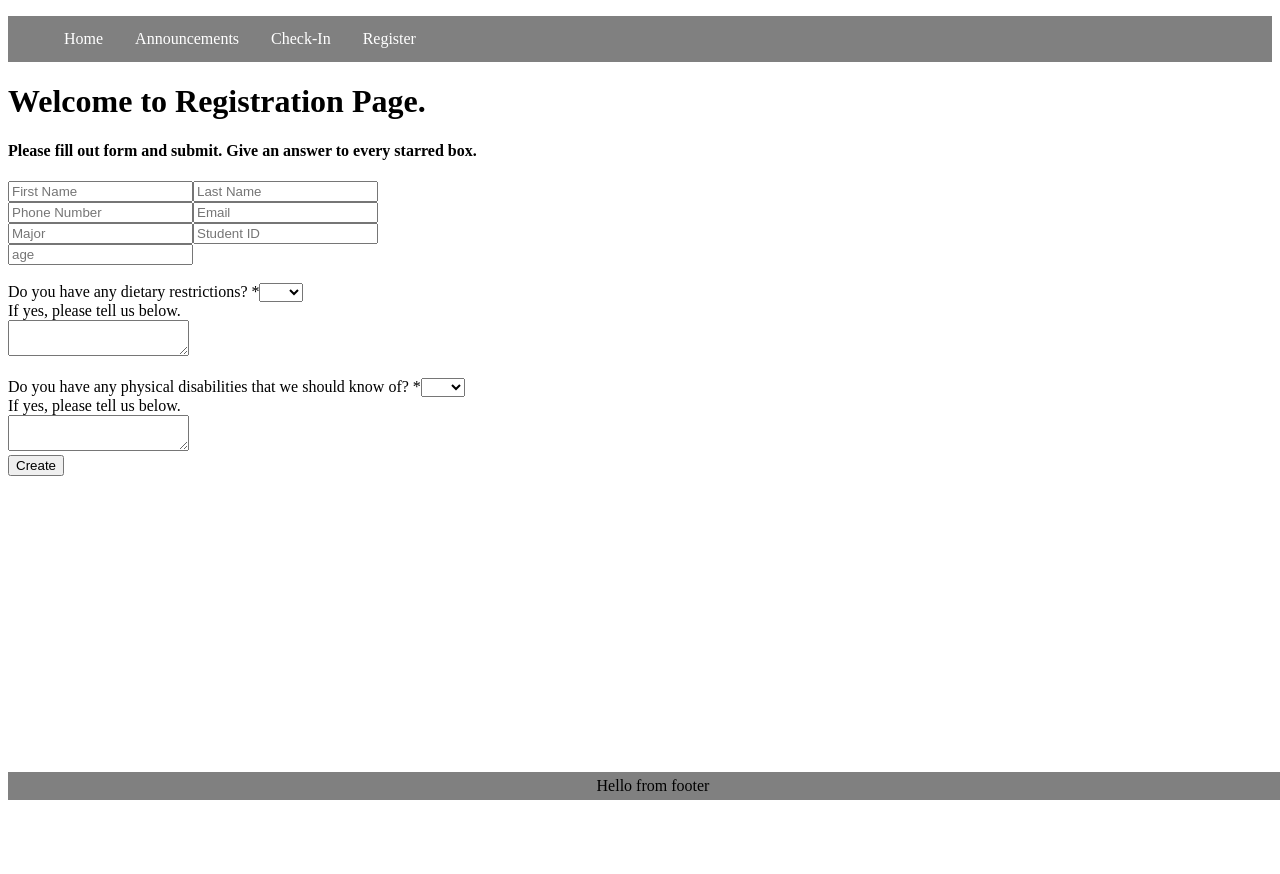
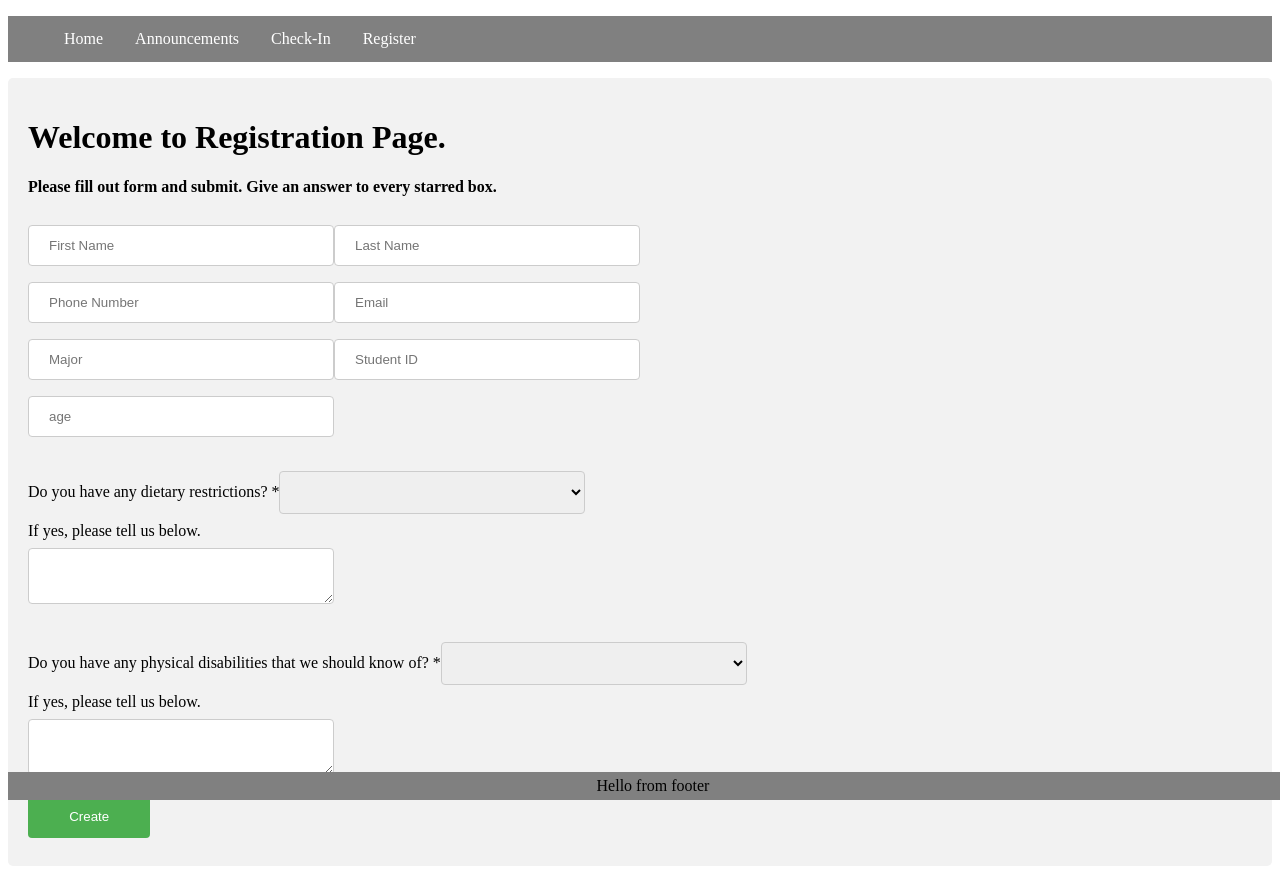
Before and after one commit to ilopezro/cruzhackschallenge, a React (Create React App) app: page /Register in a window 1280 px wide. Before the commit the page ends 800 px from the top, so only its background shows below. Built offline with nearby package versions, Linux system fonts and the light colour scheme.

Commit message:
styled register page; need to work on footer staying at bottom

```diff
--- a/src/components/Register/Register.js
+++ b/src/components/Register/Register.js
@@ -1,4 +1,5 @@
 import React, {Component} from 'react'
+import './register.css'
 
 class Register extends Component {
 
@@ -10,24 +11,24 @@ class Register extends Component {
 
     render() {
       return (
-        <form action = "/signUpUser" method = "POST">
+        <form className = "registerUserForm" action = "/signUpUser" method = "POST">
         <h1>Welcome to Registration Page. </h1>
         <h4>Please fill out form and submit. Give an answer to every starred box. </h4>
-          <input placeholder="First Name" name = "firstName" required/>
-          <input placeholder="Last Name" name = "lastName" required/>
+          <input className = "firstNameInput" placeholder="First Name" name = "firstName" required/>
+          <input className = "lastNameInput" placeholder="Last Name" name = "lastName" required/>
           <br/>
-          <input placeholder="Phone Number" name = "phoneNumber"/>
-          <input placeholder="Email" name = "email" required/>
+          <input className = "phoneNumberInput" placeholder="Phone Number" name = "phoneNumber"/>
+          <input className = "emailInput"placeholder="Email" name = "email" required/>
           <br/>
-          <input placeholder="Major" name = "studentMajor" required />
-          <input placeholder="Student ID" name = "studentID" required/>
+          <input className = "majorInput" placeholder="Major" name = "studentMajor" required />
+          <input className = "idInput" placeholder="Student ID" name = "studentID" required/>
           <br/>
-          <input placeholder = "age" name = "studentAge" required/>
+          <input className = "ageInput" placeholder = "age" name = "studentAge" required/>
           <br/>
           <br/>
           <label>
             Do you have any dietary restrictions? *
-            <select name = "dietSelect">
+            <select className = "dietInput" name = "dietSelect">
               <option value="null"> </option>
               <option name = "dietYes" value="yes">Yes</option>
               <option name = "dietNo" value="no">No</option>
@@ -36,12 +37,12 @@ class Register extends Component {
           <br/>
         If yes, please tell us below.
         <br/>
-        <textarea name = "dietDescription"></textarea>
+        <textarea className = "dietTxt" name = "dietDescription"></textarea>
         <br/>
         <br/>
           <label>
           Do you have any physical disabilities that we should know of? *
-            <select name = "physSelect">
+            <select className = "physInput" name = "physSelect">
               <option value="null"> </option>
               <option name = "physYes" value="yes">Yes</option>
               <option name = "physNo" value="no">No</option>
@@ -50,9 +51,9 @@ class Register extends Component {
         <br/>
         If yes, please tell us below.
         <br/>
-        <textarea name = "physDescription"></textarea>
+        <textarea className = "physTxt" name = "physDescription"></textarea>
           <br/>
-          <button>Create</button>
+          <button className = "button">Create</button>
         </form>
       );
     }
--- /dev/null
+++ b/src/components/Register/register.css
@@ -0,0 +1,33 @@
+.registerUserForm{
+    border-radius: 5px;
+    background-color: #f2f2f2;
+    padding: 20px;
+}
+
+.idInput, .firstNameInput, .lastNameInput, .phoneNumberInput, .emailInput, .majorInput, .ageInput, .dietInput, .physInput, .physTxt, .dietTxt{
+    width: 25%;
+  padding: 12px 20px;
+  margin: 8px 0;
+  display: inline-block;
+  border: 1px solid #ccc;
+  border-radius: 4px;
+  box-sizing: border-box;
+}
+
+.button{
+    width: 10%;
+    align-content: center;
+    align-self: center;
+  background-color: #4CAF50;
+  color: white;
+  padding: 14px 20px;
+  margin: 8px 0;
+  border: none;
+  border-radius: 4px;
+  cursor: pointer;
+}
+
+
+.button:hover{
+    background-color: blue;
+}
--- a/src/styles.css
+++ b/src/styles.css
@@ -5,6 +5,7 @@
     position: absolute;
     bottom: 0;
     width: 100%;
+    align-self: flex-end;
   }
 
   .topBar {
```
